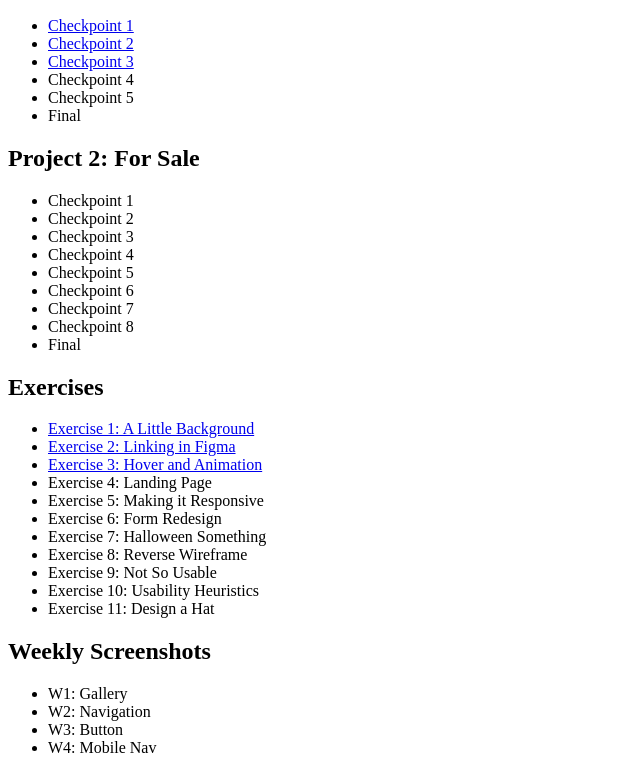
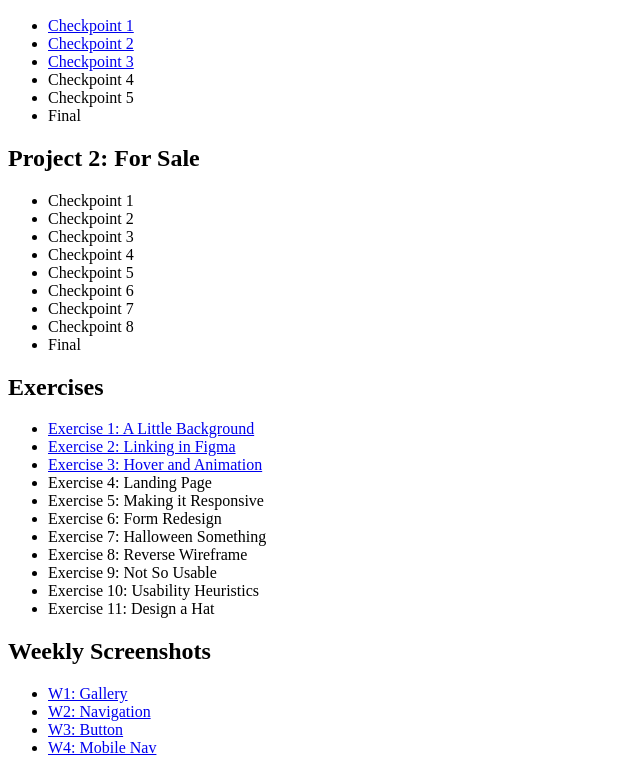
Before and after one commit to ekim4984/avt415, a plain HTML site: page index.html in a window 1280 px wide. Shown: the part 110-883 px from the top of the page, without its empty margins (0-640 px from the left). Drawn offline with Linux system fonts and the light colour scheme.

Commit message:
edit screenshot for now

```diff
--- a/index.html
+++ b/index.html
@@ -50,10 +50,10 @@
 
 <h2>Weekly Screenshots</h2>
 	<ul>
-		<li>W1: Gallery</li>
-		<li>W2: Navigation</li>
-		<li>W3: Button</li>
-		<li>W4: Mobile Nav</li>
+		<li><a href="ws/w1/.jpg">W1: Gallery</li>
+		<li><a href="ws/w2/.jpg">W2: Navigation</li>
+		<li><a href="ws/w3/.jpg">W3: Button</li>
+		<li><a href="ws/w4/.jpg">W4: Mobile Nav</li>
 	</ul>
 
 
```
